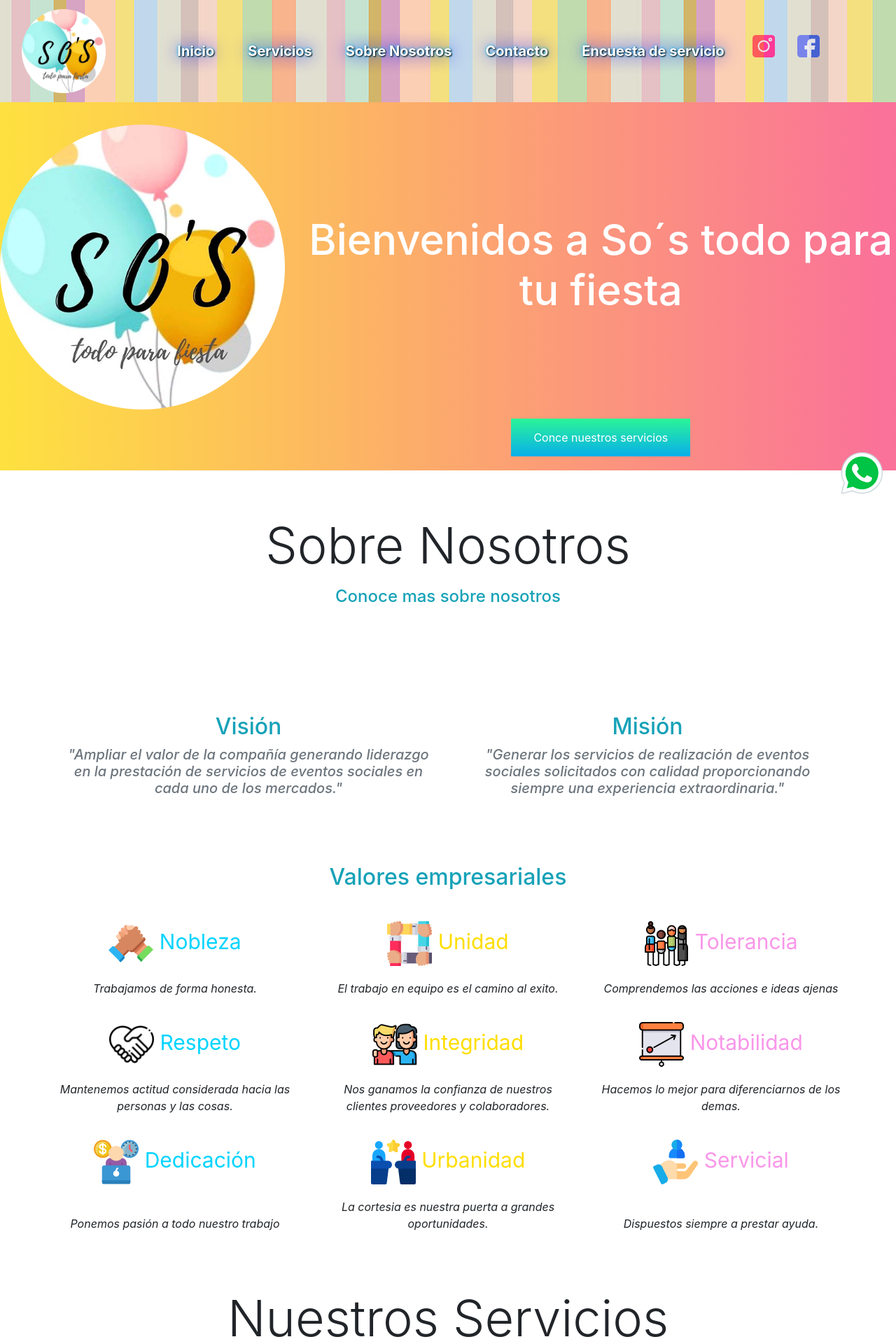
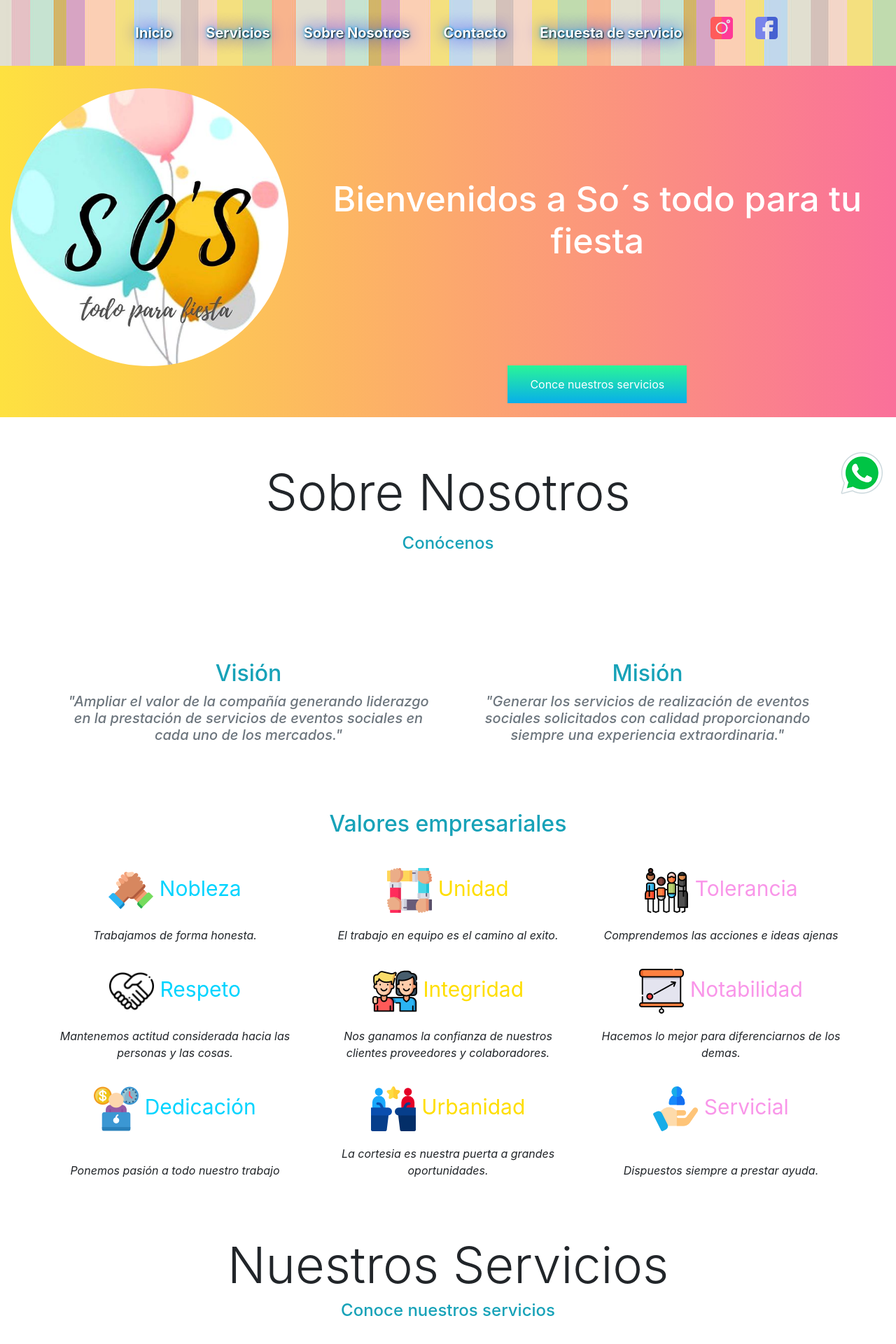
Before and after one commit to Miguel98R/SosTodoParaTuFiesta, a PHP site: page / in a window 1280 px wide. Shown: the top 1920 px of the page at 70% size. Run offline with PHP 8.4, Linux system fonts and the light colour scheme; some libraries are stand-ins or nearby versions.

Commit message:
header visualizando en cel

```diff
--- a/components/contacto.php
+++ b/components/contacto.php
@@ -1,4 +1,5 @@
- <div class="col-sm-12 col-md-12  w-100 text-center " >
+ <div class="container-fluid">
+   <div class="col-sm-12 col-md-12  w-100 text-center " >
                     <div class="jumbotron jumbotron-fluid bg-white ">
   <div class="container ">
     <h2 class="display-3 text-center" id="contacto">Contacto </h2>
@@ -23,3 +24,4 @@
 
 
                 </div>
+ </div>
--- a/components/footer.php
+++ b/components/footer.php
@@ -1,4 +1,3 @@
-
 
 <footer class="navbar-light bg-light border-top  " style="background-image: url('./img/bg-nav.jpg');" >
     <div class="container-fluid">
--- a/components/header.php
+++ b/components/header.php
@@ -1,11 +1,14 @@
-<header style="width: 100%; height: auto; position: relative;overflow: hidden;" >
-      <div class="absolute" style="width: 100%; height: 100%; top: 0; right: 0; position: absolute; text-align: center; display: flex; justify-content: center;">
-          <h1 style="font-size: 80px; font-weight: 900;z-index: 100;margin-bottom: 30px;">Bienvenido a So's Todo para tu fiesta</h1>
+<header><div class="py-3 container-fluid" style="background-color: #FEE140;
+background-image: linear-gradient(90deg, #FEE140 0%, #FA709A 100%);
+" >
+  <div class="row">
+    <div class="col-lg-4 col-md-4 col-xs-4 col-12 text-center d-none d-sm-block"><img src="./img/logo.jpg" class="rounded-circle img-fluid py-3" alt=""  style="width:auto; height:auto" /></div>
+    <div class="col-lg-8 col-md-8 col-xs-8 col-12 text-center">
+        <h1 style="display: flex;justify-content: center;margin: 18vh 0;width: 100%;font-size:50px;
+  color:white;">Bienvenidos a So´s todo para tu fiesta</h1>
+<a class="button2"  href="#services" style="text-decoration: none; " > Conce nuestros servicios</a> </div>
 
-                        </div>
 
-       <video style="width: 100%;"  onloadedmetadata="this.muted=true" autoplay loop>
-    <source src="./img/fondo.mp4">
-    </video>
+  </div>
 
-</header>
+</div></header>
--- a/components/navbar.php
+++ b/components/navbar.php
@@ -2,7 +2,7 @@
 <nav class="navbar navbar-expand-lg navbar-light bg-white " style="background-image: url('./img/bg-nav.jpg');" >
 
     <div class="container-fluid">
-        <a class="navbar-brand" href="#"><img src="./img/logo.jpg" class="logo rounded-circle img-fluid" alt=""/></a>
+        <a class="navbar-brand" href="#"><img src="./img/logo.jpg" class="logo rounded-circle img-fluid d-xl-none" alt=""/></a>
         <button class="navbar-toggler bg-warning" type="button" data-toggle="collapse" data-target="#navbar1">
             Menu <i class="navbar-toggler-icon"></i>
         </button>
--- a/components/services.php
+++ b/components/services.php
@@ -1,4 +1,5 @@
-<div class="col-sm-12 col-md-12  w-100 text-center " id="services">
+<div class="container-fluid">
+  <div class="col-sm-12 col-md-12  w-100 text-center " id="services">
                     <div class="jumbotron jumbotron-fluid bg-white ">
   <div class="container ">
     <h2 class="display-3 text-center">Nuestros Servicios </h2>
@@ -52,7 +53,7 @@
 
 ">
   <div class="card-body">
-   <h2 class="card-title text-center text-white">Mesas de dulce</h2>
+   <h2 class="card-title text-center text-white">Mesas de dulces</h2>
       <a href="#" class="btn btn btn-warning">Más información</a>
   </div>
    <img src="./img/servicios/mesas.jpeg" alt="" width="100%" height="500">
@@ -122,6 +123,4 @@
 
 
 
-
-
 </div>
--- a/components/sobreNosotros.php
+++ b/components/sobreNosotros.php
@@ -1,32 +1,16 @@
-<div class="py-3" style="background-color: #FEE140;
-background-image: linear-gradient(90deg, #FEE140 0%, #FA709A 100%);
-" >
-  <div class="row">
-    <div class="col-md-4 text-center"><img src="./img/logo.jpg" class="rounded-circle img-fluid py-3" alt=""  style="width:auto; height:auto" /></div>
-    <div class="col-md-8 text-center"> <h1 style="  display: flex;
-  justify-content: center;
-  margin: 18vh 0;
-  width: 100%;
-  font-size:60px;
-  color:white;
-}">Bienvenidos a So´s todo para tu fiesta</h1><a class="button2"  href="#services" style="text-decoration: none; " > Conce nuestros servicios</a> </div>
-
-
-  </div>
-
-</div>
-<div class="col-sm-12 col-md-12  w-100 text-center " >
+<div class="container-fluid">
+  <div class="col-sm-12 col-md-12  w-100 text-center " >
 
                     <div class="jumbotron jumbotron-fluid bg-white my-0">
   <div class="container ">
     <h2 class="display-3 text-center " id="sobreNosotros">Sobre Nosotros </h2>
-       <h4 class="text-info my-3">Conoce mas sobre nosotros </h4>
+       <h4 class="text-info my-3">Conócenos </h4>
 
   </div>
 </div>
 
   </div>
-    <div class="container" style="">
+    <div class="container" >
 
                     <div class="row py-5">
 
@@ -115,4 +99,8 @@ background-image: linear-gradient(90deg, #FEE140 0%, #FA709A 100%);
                     </div>
 
 
-                </div>
+
+
+
+
+</div>
--- a/index.php
+++ b/index.php
@@ -32,7 +32,7 @@
 
     <?php include ("components/navbar.php"); ?>
 
-
+     <?php include ("components/header.php"); ?>
 
     <?php include ("components/sobreNosotros.php"); ?>
 
```
